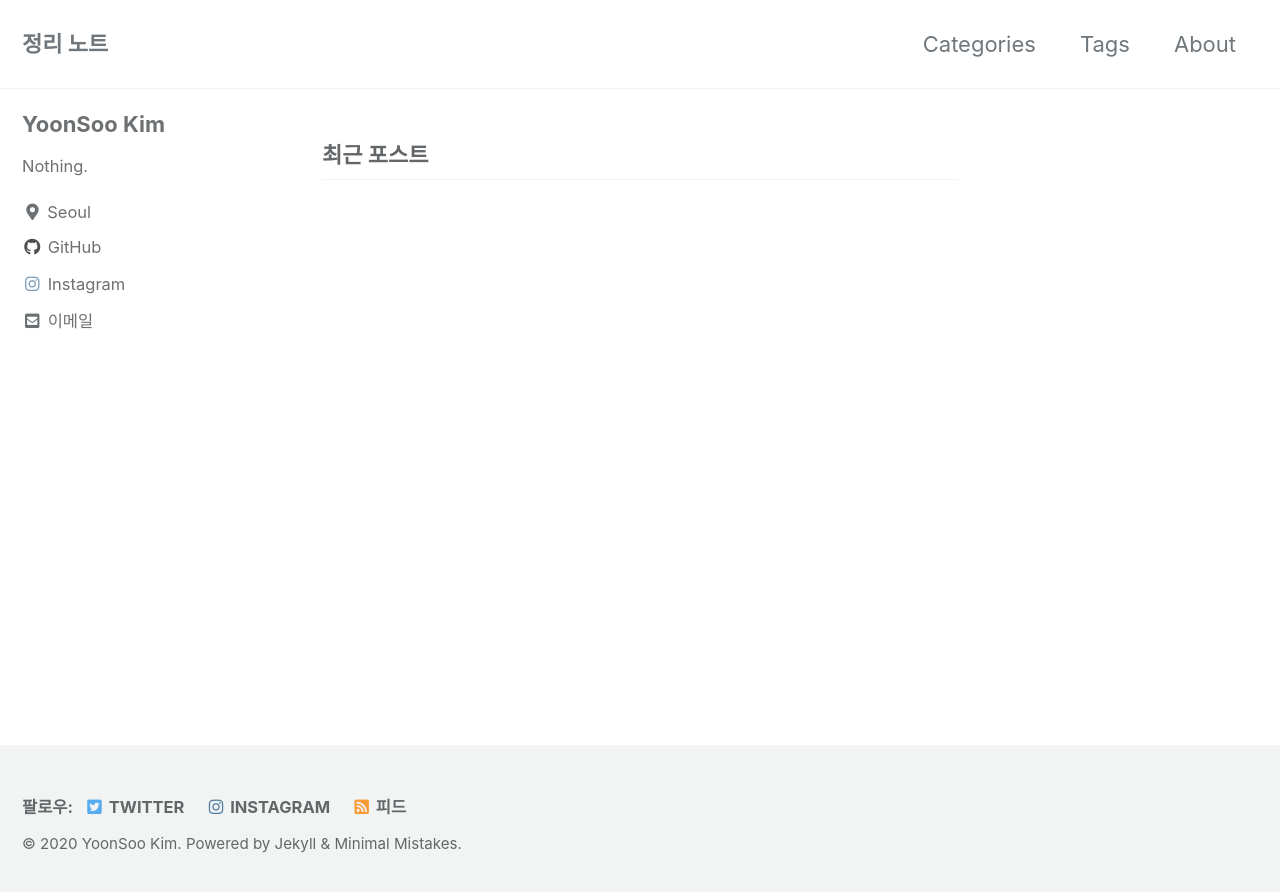
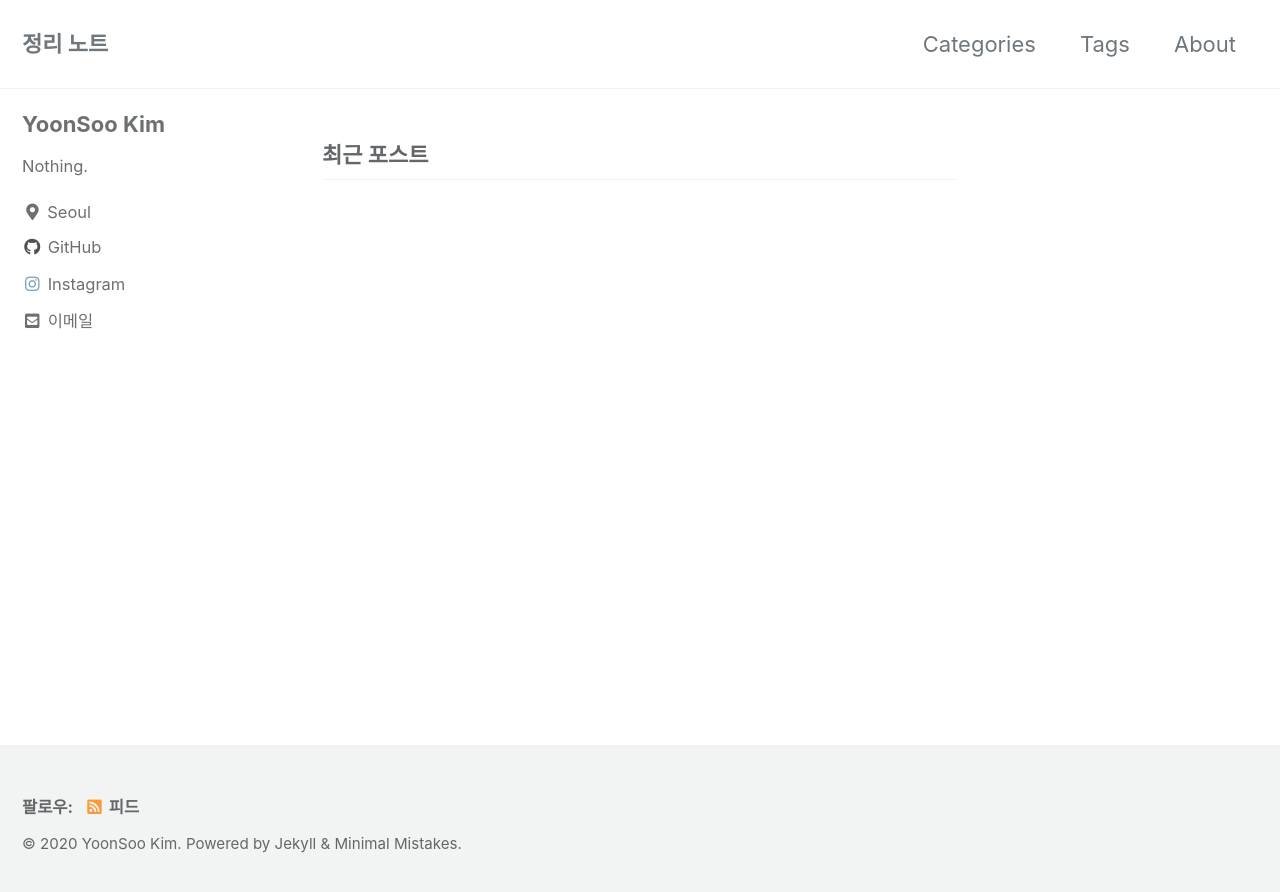
Before and after one commit to blackbeaver37/blackbeaver37.github.io, a Jekyll site: the page built from index.html, in a window 1280 px wide. Shown: the top 892 px of the page. Built offline with Jekyll 4.4.1, drawn with Linux system fonts in a browser that asks for light colours; cached includes are drawn as plain includes; the list of posts is cut into pages by our own code.

Commit message:
Update _config.yml

```diff
--- a/_config.yml
+++ b/_config.yml
@@ -102,14 +102,14 @@ author:
     - label: "Email"
       icon: "fas fa-fw fa-envelope-square"
       # url: "mailto:your.name@email.com"
-    - label: "Website"
-      icon: "fas fa-fw fa-link"
+#    - label: "Website"
+#      icon: "fas fa-fw fa-link"
       # url: "https://your-website.com"
-    - label: "Twitter"
-      icon: "fab fa-fw fa-twitter-square"
+#    - label: "Twitter"
+#      icon: "fab fa-fw fa-twitter-square"
       # url: "https://twitter.com/"
-    - label: "Facebook"
-      icon: "fab fa-fw fa-facebook-square"
+#    - label: "Facebook"
+#      icon: "fab fa-fw fa-facebook-square"
       # url: "https://facebook.com/"
     - label: "GitHub"
       icon: "fab fa-fw fa-github"
@@ -119,26 +119,26 @@ author:
       url: "https://www.instagram.com/y_yoonths/"
 
 # Site Footer
-footer:
-  links:
-    - label: "Twitter"
-      icon: "fab fa-fw fa-twitter-square"
-      url: "mailto:fhkaldh@naver.com"
-    - label: "Facebook"
-      icon: "fab fa-fw fa-facebook-square"
+#footer:
+#  links:
+#    - label: "Twitter"
+#      icon: "fab fa-fw fa-twitter-square"
+#      url: "mailto:fhkaldh@naver.com"
+#    - label: "Facebook"
+#      icon: "fab fa-fw fa-facebook-square"
       # url:
-    - label: "GitHub"
-      icon: "fab fa-fw fa-github"
+#    - label: "GitHub"
+#      icon: "fab fa-fw fa-github"
       # url:
-    - label: "GitLab"
-      icon: "fab fa-fw fa-gitlab"
+#    - label: "GitLab"
+#      icon: "fab fa-fw fa-gitlab"
       # url:
-    - label: "Bitbucket"
-      icon: "fab fa-fw fa-bitbucket"
+#    - label: "Bitbucket"
+#      icon: "fab fa-fw fa-bitbucket"
       # url:
-    - label: "Instagram"
-      icon: "fab fa-fw fa-instagram"
-      url: "https://www.instagram.com/y_yoonths/"
+#    - label: "Instagram"
+#      icon: "fab fa-fw fa-instagram"
+#      url: "https://www.instagram.com/y_yoonths/"
 
 
 # Reading Files
```
